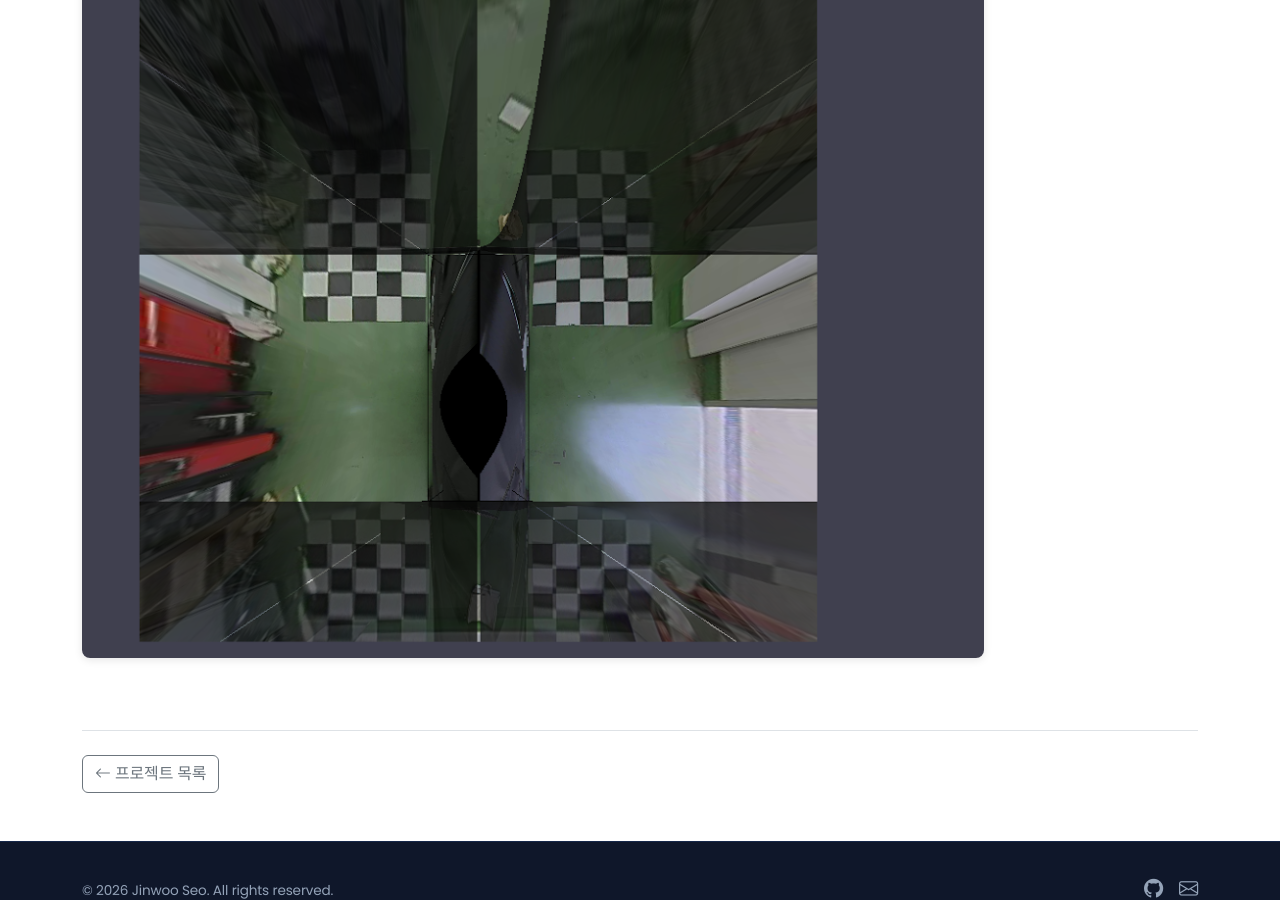
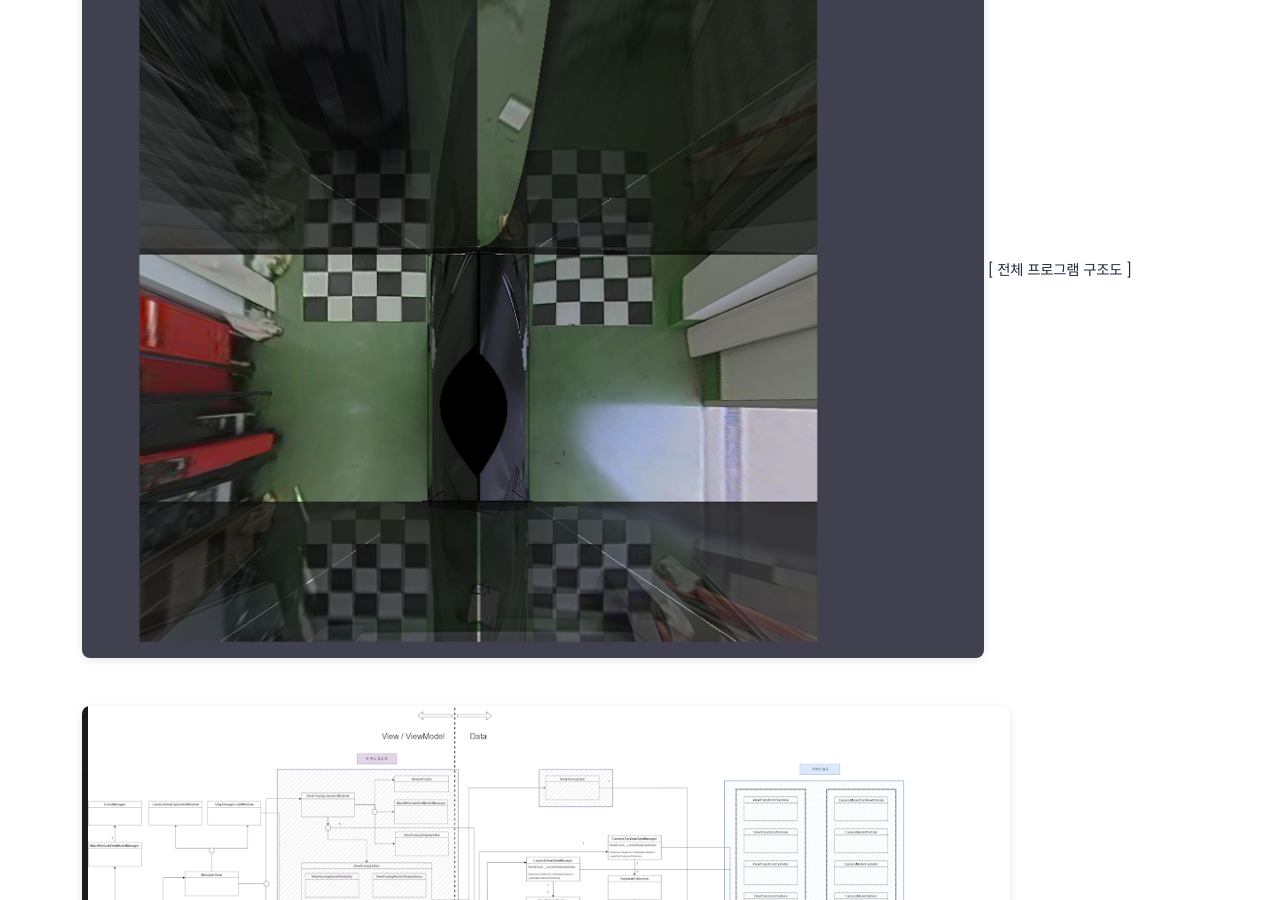
Before and after one commit to jinwoo-Sync/jinwoo-Sync.github.io, a Jekyll site: the page built from _projects/hyundai_calib.md, in a window 1280 px wide and 900 px high, scrolled down 6335 px. Built offline with Jekyll 4.4.1, drawn with Linux system fonts in a browser that asks for light colours.

Commit message:
전체 프로그램 구조도

```diff
--- a/_projects/hyundai_calib.md
+++ b/_projects/hyundai_calib.md
@@ -62,3 +62,5 @@ order: 2
 [ 탑뷰 이미지 ]
 ![](/assets/images/projects/hyundai_calib/topview1.png)
 ![](/assets/images/projects/hyundai_calib/topview2.png)
+[ 전체 프로그램 구조도 ]
+![](/assets/images/projects/hyundai_calib/program_strcut.png)
```
